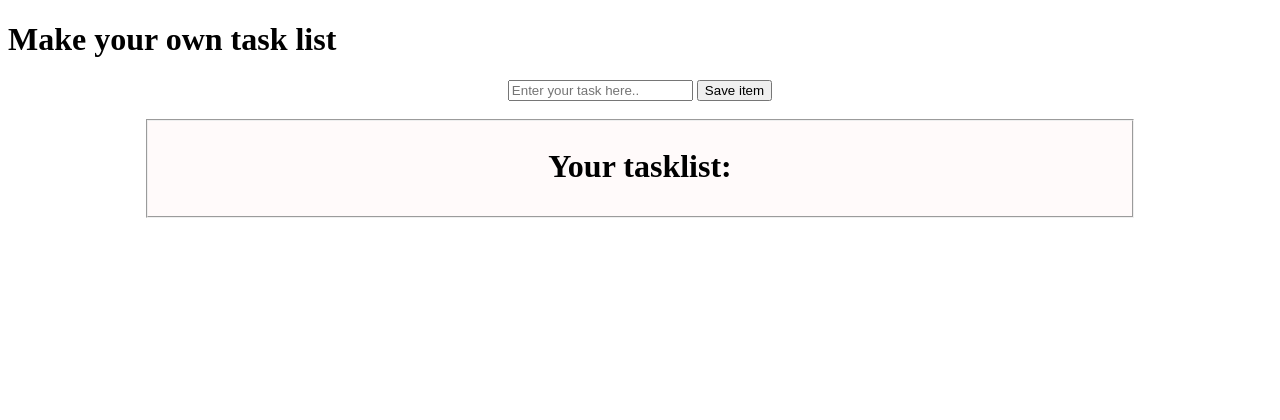
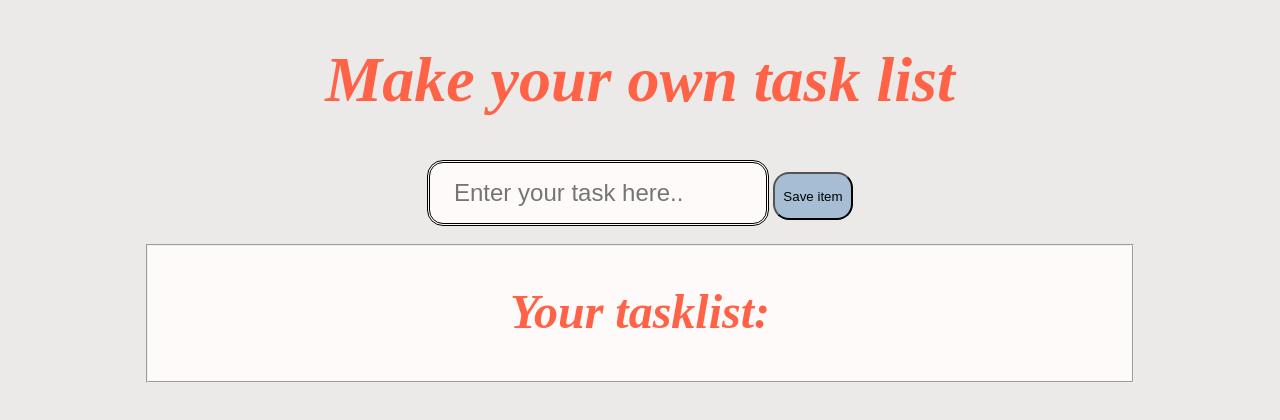
Before and after one commit to Sanjeevrcs/todo.github.io, a plain HTML site: page index.html in a window 1280 px wide. Drawn offline with Linux system fonts and the light colour scheme.

Commit message:
Update index.html

```diff
--- a/index.html
+++ b/index.html
@@ -2,7 +2,7 @@
 <html>
     <head>
         <title>todo site</title>
-        <link rel="stylesheet" href="TODOSTYLE.CSS">
+        <link rel="stylesheet" href="style.css">
        </head>
     <body>
 
```
